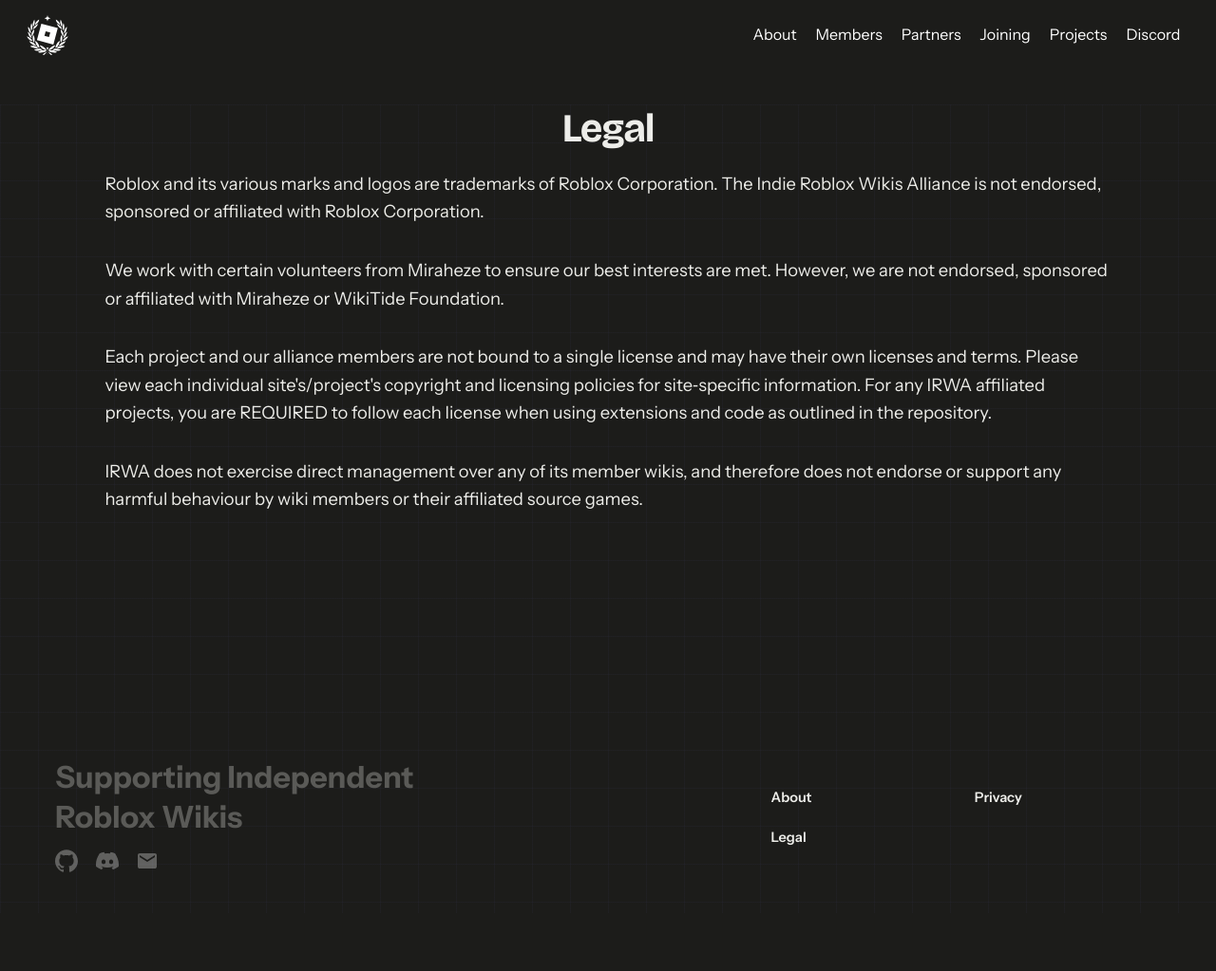
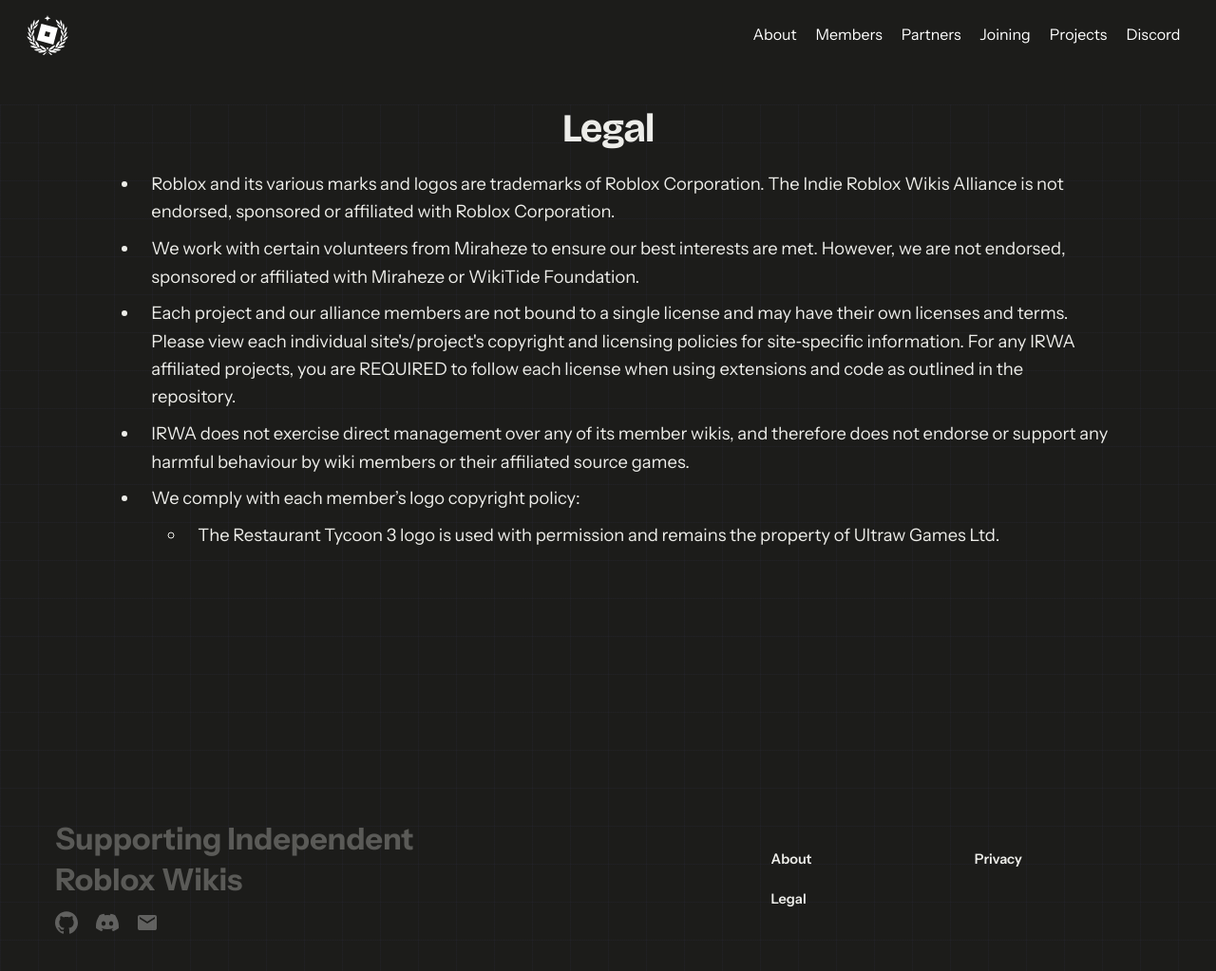
Before and after one commit to Roblox-Indie-Wikis/irwa-website, a Jekyll site: the page built from pages/legal.html, in a window 1280 px wide and 1027 px high. Shown: the top 1023 px of the window at 95% size. Built offline with Jekyll 4.4.1, drawn with Linux system fonts in a browser that asks for light colours.

Commit message:
Update legal.html

```diff
--- a/pages/legal.html
+++ b/pages/legal.html
@@ -7,7 +7,14 @@
 ---
 
 <h1 class="align-center">Legal</h1>
-<p>Roblox and its various marks and logos are trademarks of Roblox Corporation. The Indie Roblox Wikis Alliance is not endorsed, sponsored or affiliated with Roblox Corporation.</p>
-<p>We work with certain volunteers from Miraheze to ensure our best interests are met. However, we are not endorsed, sponsored or affiliated with Miraheze or WikiTide Foundation.</p>
-<p>Each project and our alliance members are not bound to a single license and may have their own licenses and terms. Please view each individual site's/project's copyright and licensing policies for site‑specific information. For any IRWA affiliated projects, you are REQUIRED to follow each license when using extensions and code as outlined in the repository.</p>
-<p>IRWA does not exercise direct management over any of its member wikis, and therefore does not endorse or support any harmful behaviour by wiki members or their affiliated source games.</p>
+<ul>
+    <li>Roblox and its various marks and logos are trademarks of Roblox Corporation. The Indie Roblox Wikis Alliance is not endorsed, sponsored or affiliated with Roblox Corporation.</li>
+    <li>We work with certain volunteers from Miraheze to ensure our best interests are met. However, we are not endorsed, sponsored or affiliated with Miraheze or WikiTide Foundation.</li>
+    <li>Each project and our alliance members are not bound to a single license and may have their own licenses and terms. Please view each individual site's/project's copyright and licensing policies for site‑specific information. For any IRWA affiliated projects, you are REQUIRED to follow each license when using extensions and code as outlined in the repository.</li>
+    <li>IRWA does not exercise direct management over any of its member wikis, and therefore does not endorse or support any harmful behaviour by wiki members or their affiliated source games.</li>
+    <li>We comply with each member’s logo copyright policy:
+        <ul>
+            <li>The Restaurant Tycoon 3 logo is used with permission and remains the property of Ultraw Games Ltd.</li>
+        </ul>
+    </li>
+</ul>
```
